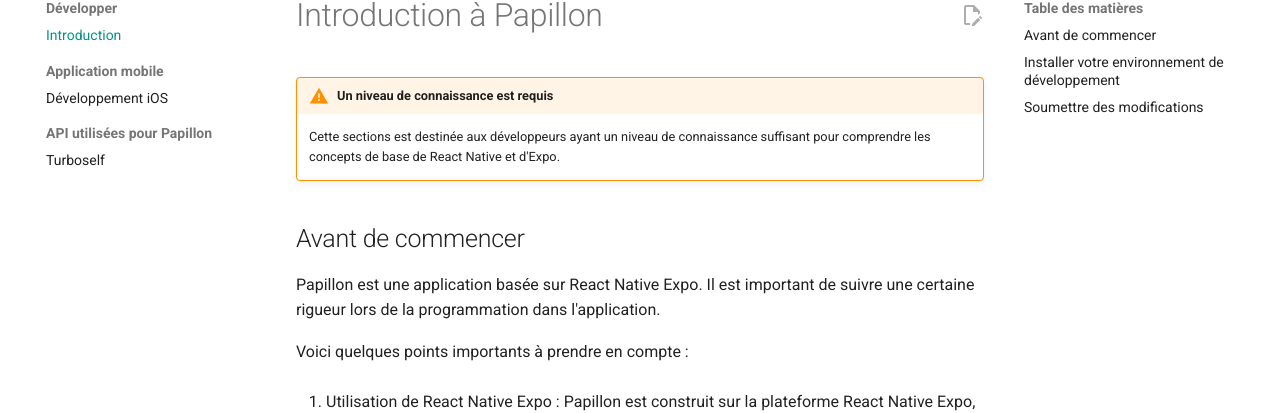
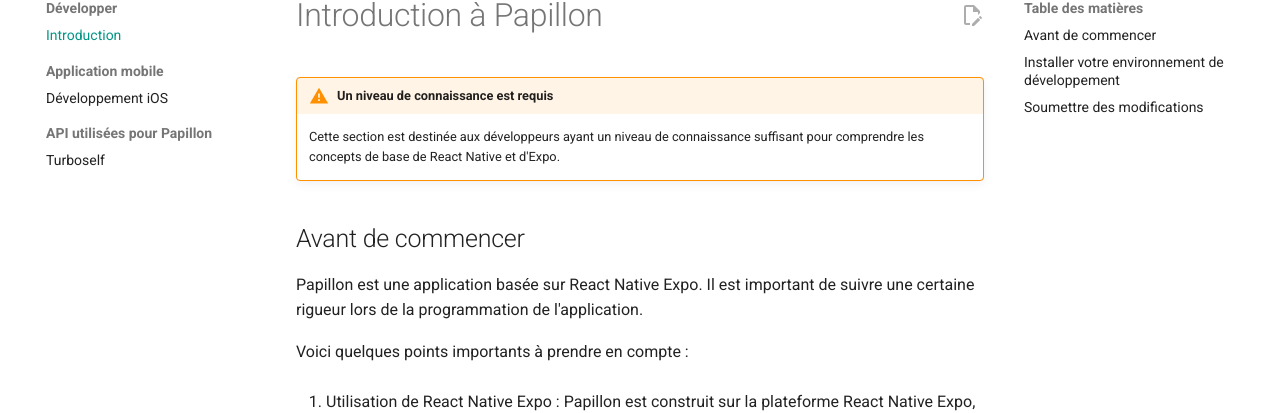
Before and after one commit to PapillonApp/docs, an MkDocs documentation site: the page built from docs/development/intro.md, in a window 1280 px wide and 900 px high. Shown: the part 151-564 px from the top of the window. Built offline with MkDocs 1.6.1 and Material for MkDocs 9.7.7, drawn with Linux system fonts in a browser that asks for light colours; comment, search, counter and statistics services are not loaded.

Commit message:
Fix typo

```diff
--- a/docs/development/intro.md
+++ b/docs/development/intro.md
@@ -1,12 +1,12 @@
 # Introduction à Papillon
 
 !!! note warning "Un niveau de connaissance est requis"
-    Cette sections est destinée aux développeurs ayant un niveau de connaissance suffisant pour comprendre les concepts de base de React Native et d'Expo.
+    Cette section est destinée aux développeurs ayant un niveau de connaissance suffisant pour comprendre les concepts de base de React Native et d'Expo.
 
 
 ## Avant de commencer
 
-Papillon est une application basée sur React Native Expo. Il est important de suivre une certaine rigueur lors de la programmation dans l'application.
+Papillon est une application basée sur React Native Expo. Il est important de suivre une certaine rigueur lors de la programmation de l'application.
 
 Voici quelques points importants à prendre en compte :
 
```
Also changed, not shown: docs/development/app/ios.md (+12 -12 lines).
